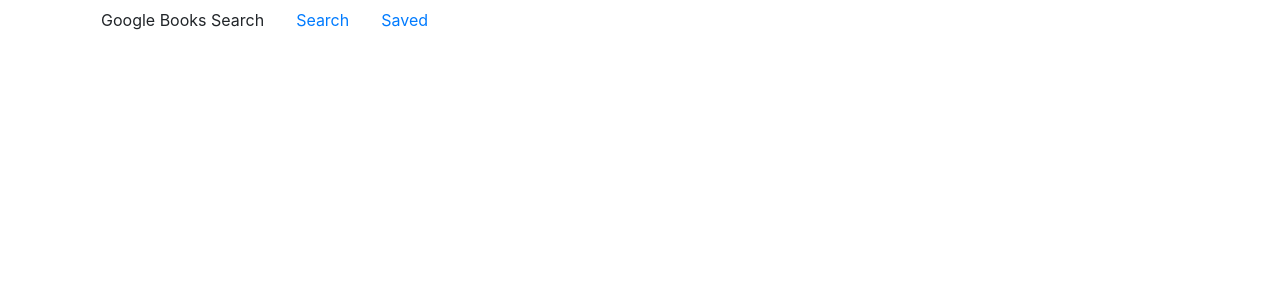
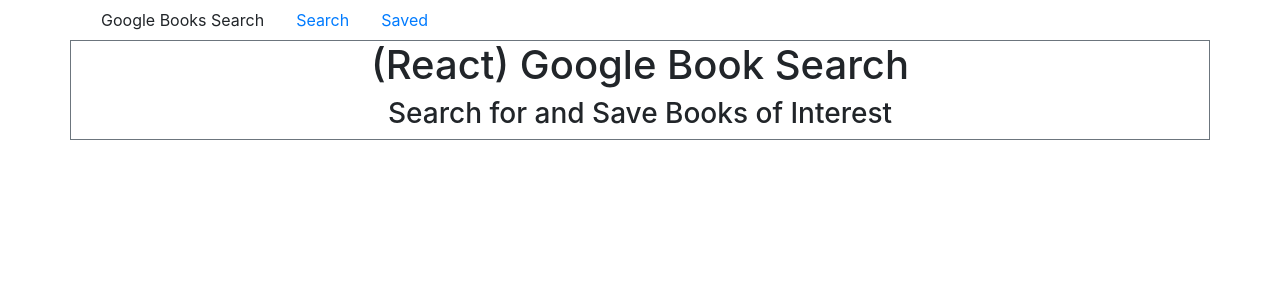
Before and after one commit to tabouzeid/google_book_search, a React (Create React App) app: page / in a window 1280 px wide. Shown: the top 300 px of the page. Built offline with nearby package versions, Linux system fonts and the light colour scheme.

Commit message:
finished banner

```diff
--- a/src/components/Banner/index.js
+++ b/src/components/Banner/index.js
@@ -3,7 +3,12 @@
 function Banner(){
     return (
         <div className="container">
-
+            <div className="row">
+                <div className="col border border-secondary">
+                    <h1 className="text-center">(React) Google Book Search</h1>
+                    <h3 className="text-center">Search for and Save Books of Interest</h3>
+                </div>
+            </div>
         </div>
     );
 }
```
